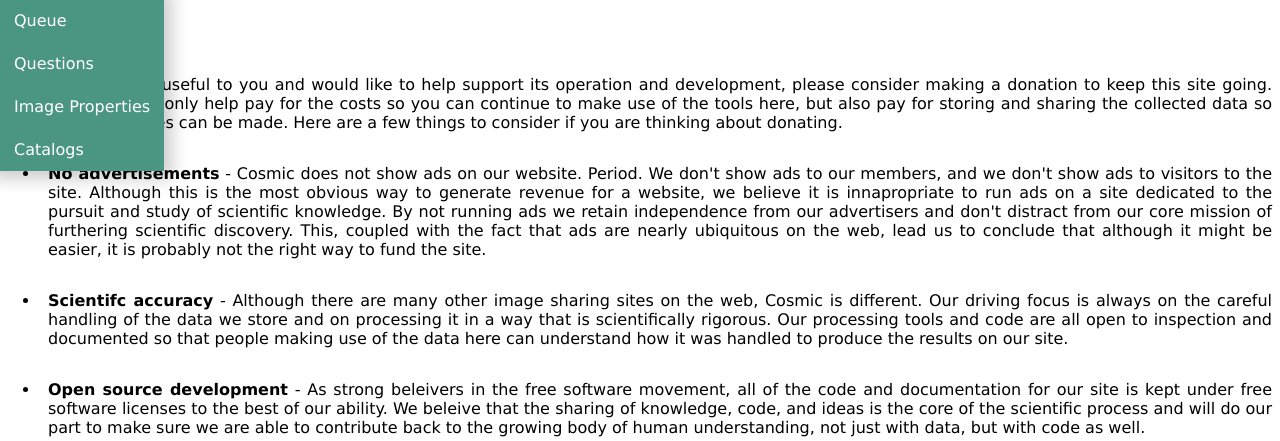
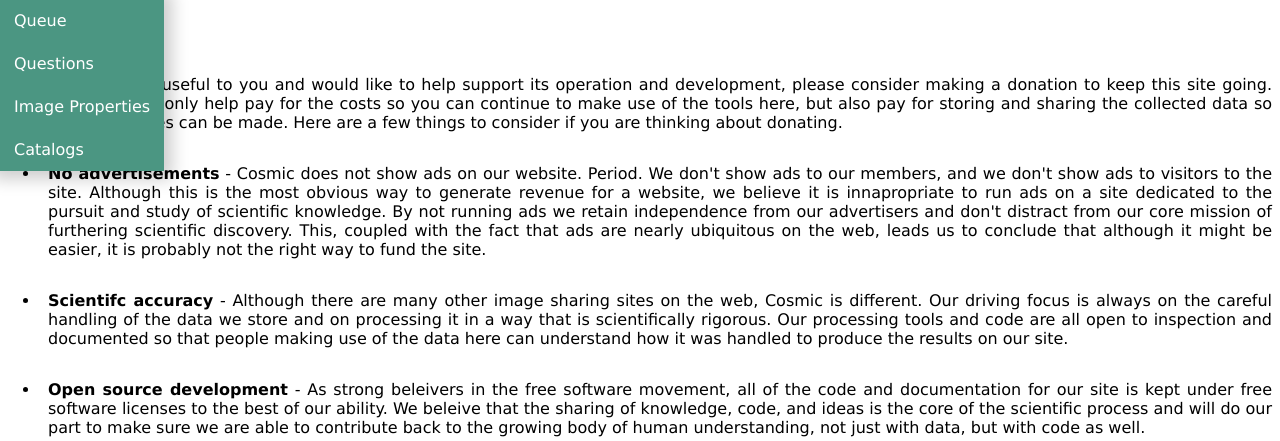
Before and after one commit to AndrewBuck/cosmic, a Django app: page /donate/ in a window 1280 px wide. Shown: the part 44-485 px from the top of the page. Run offline with Django 3.2, Linux system fonts and the light colour scheme; parts of the project's set-up code (start-up, migrations or seed data) failed here and were passed over; some libraries are stand-ins or nearby versions.

Commit message:
Typo fix on donate page.

```diff
--- a/cosmicapp/templates/cosmicapp/donate.html
+++ b/cosmicapp/templates/cosmicapp/donate.html
@@ -19,7 +19,7 @@ a few things to consider if you are thinking about donating.
     we don't show ads to visitors to the site.  Although this is the most obvious way to generate revenue for a
     website, we believe it is innapropriate to run ads on a site dedicated to the pursuit and study of scientific
     knowledge.  By not running ads we retain independence from our advertisers and don't distract from our core mission
-    of furthering scientific discovery.  This, coupled with the fact that ads are nearly ubiquitous on the web, lead us
+    of furthering scientific discovery.  This, coupled with the fact that ads are nearly ubiquitous on the web, leads us
     to conclude that although it might be easier, it is probably not the right way to fund the site.
     </li></p>
 
```
